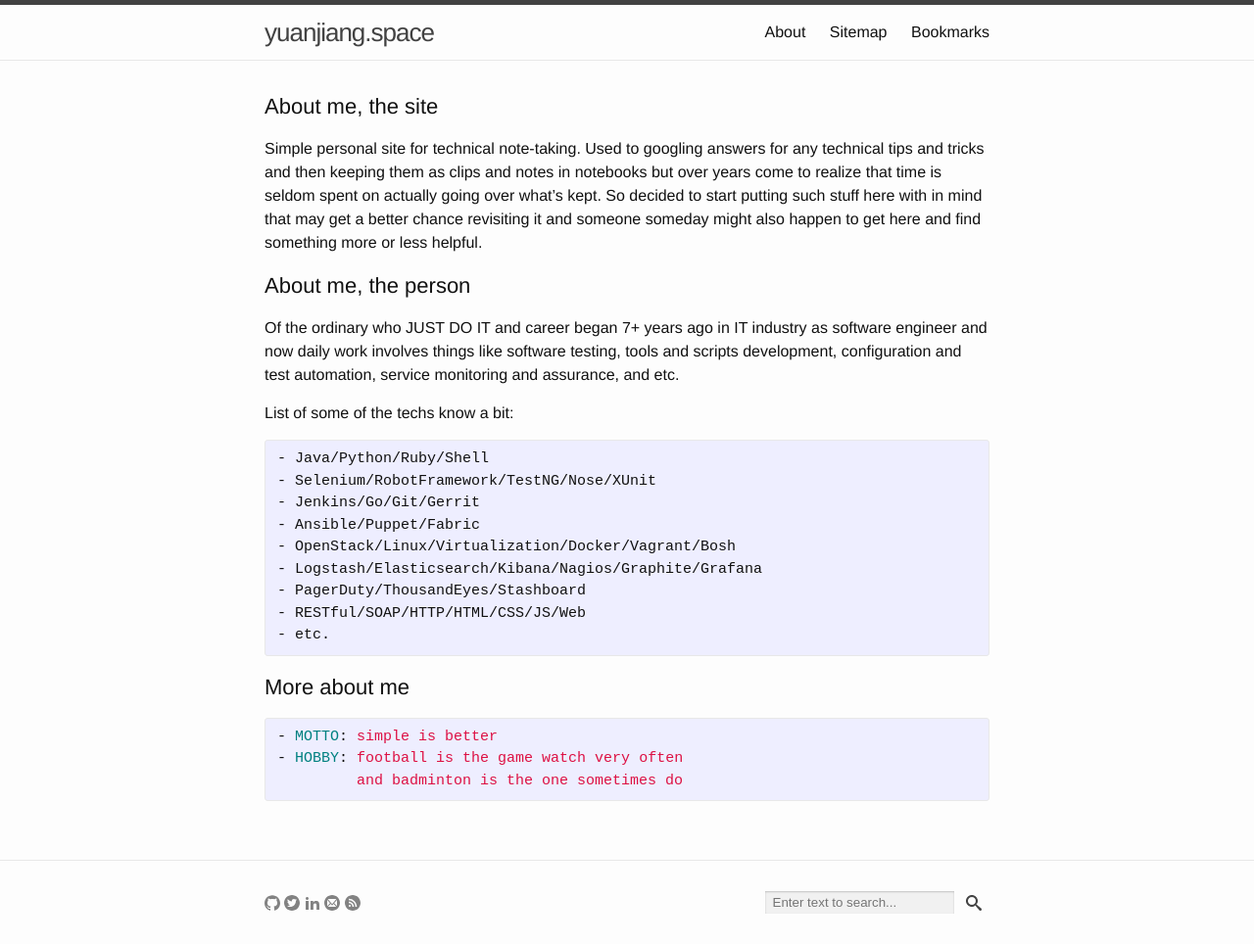
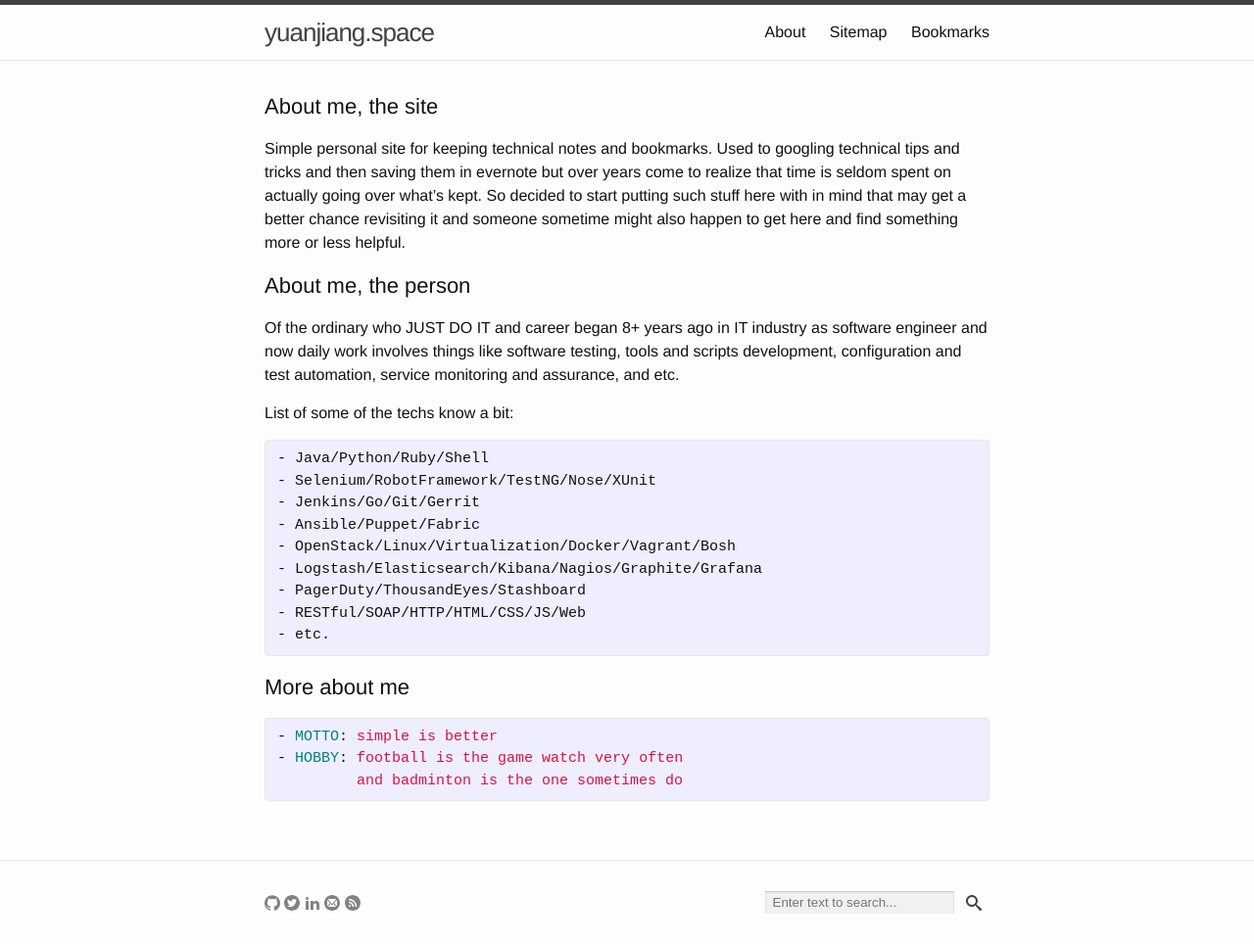
Before and after one commit to yuan-jiang/yuan-jiang.github.io, a Jekyll site: the page built from about.md, in a window 1280 px wide. Shown: the whole page at 98% size. Built offline with Jekyll 4.4.1, drawn with Linux system fonts in a browser that asks for light colours.

Commit message:
About page rewording

```diff
--- a/about.md
+++ b/about.md
@@ -5,10 +5,10 @@ permalink: /about/
 ---
 
 #About me, the site
-Simple personal site for technical note-taking. Used to googling answers for any technical tips and tricks and then keeping them as clips and notes in notebooks but over years come to realize that time is seldom spent on actually going over what's kept. So decided to start putting such stuff here with in mind that may get a better chance revisiting it and someone someday might also happen to get here and find something more or less helpful.
+Simple personal site for keeping technical notes and bookmarks. Used to googling technical tips and tricks and then saving them in evernote but over years come to realize that time is seldom spent on actually going over what's kept. So decided to start putting such stuff here with in mind that may get a better chance revisiting it and someone sometime might also happen to get here and find something more or less helpful.
 
 #About me, the person
-Of the ordinary who JUST DO IT and career began 7+ years ago in IT industry as software engineer and now daily work involves things like software testing, tools and scripts development, configuration and test automation, service monitoring and assurance, and etc.
+Of the ordinary who JUST DO IT and career began 8+ years ago in IT industry as software engineer and now daily work involves things like software testing, tools and scripts development, configuration and test automation, service monitoring and assurance, and etc.
 
 List of some of the techs know a bit:
 {% highlight bash %}
```
